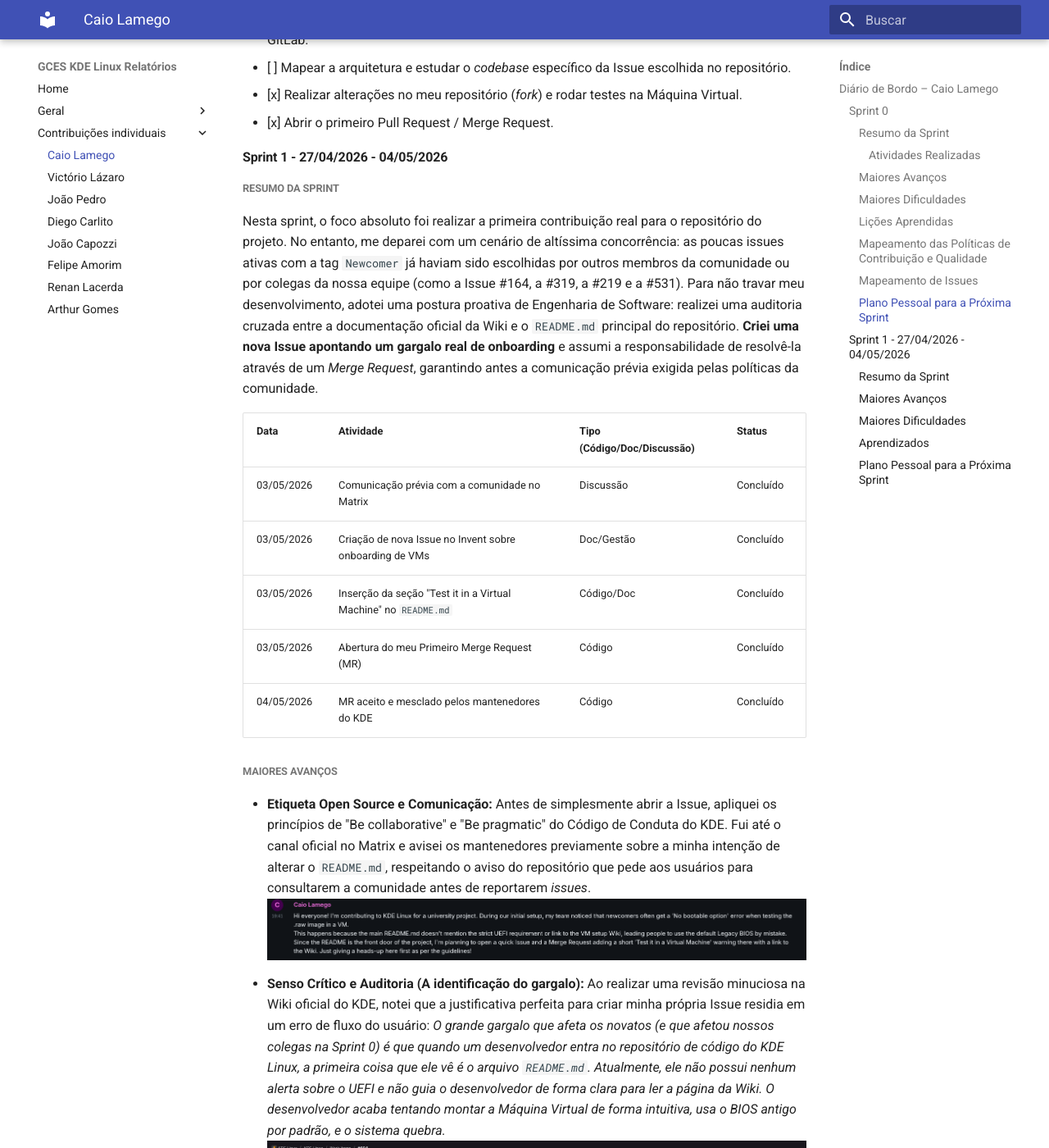
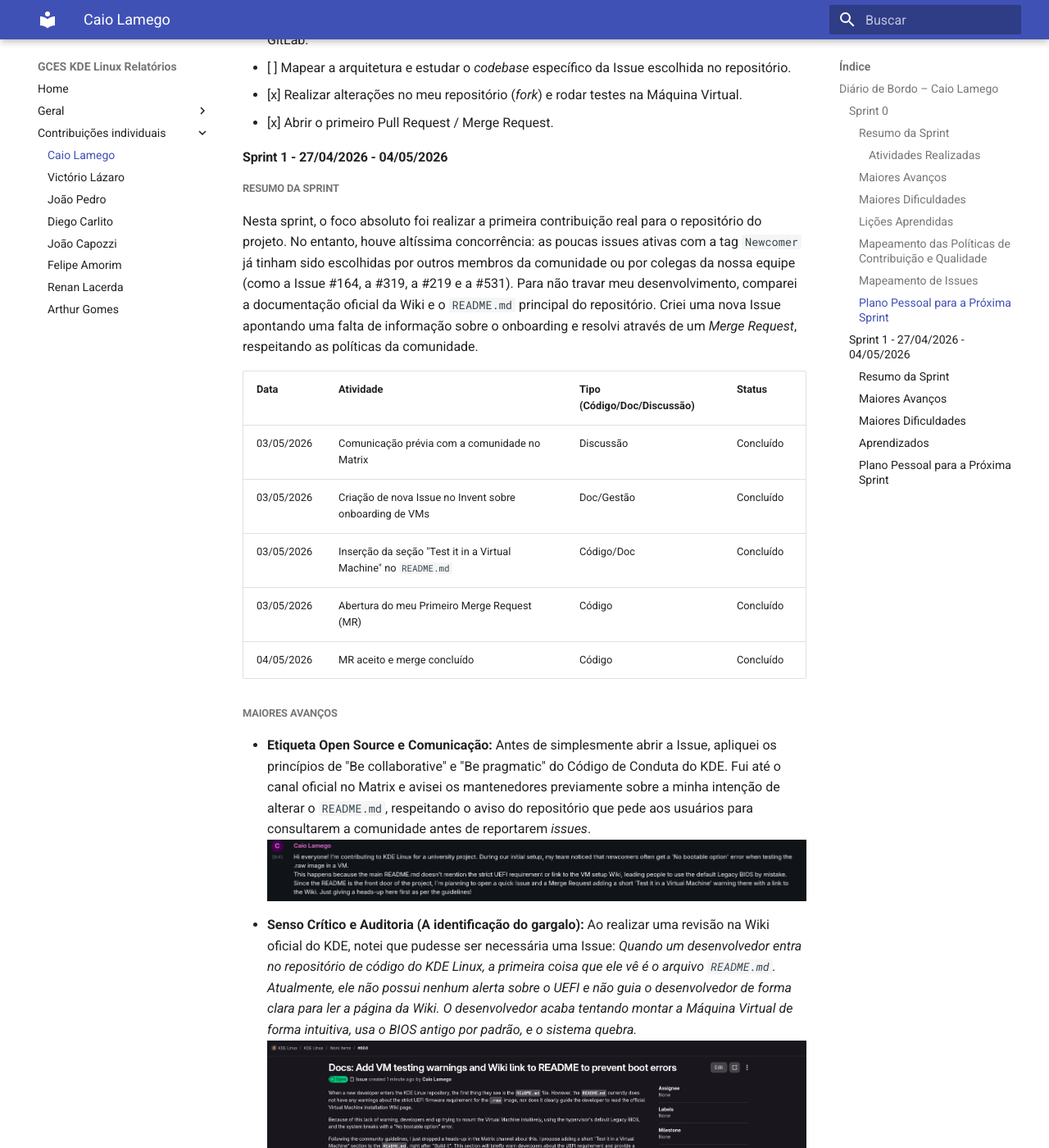
Before and after one commit to caiolamego/GCES-KDELinux-relatorios, an MkDocs documentation site: the page built from docs/contribuicoes_individuais/caiolamego/diarioDeBordo.md, in a window 1280 px wide and 1400 px high, scrolled down 3590 px. Shown: the whole window at 82% size. Built offline with MkDocs 1.6.1 and Material for MkDocs 9.7.7, drawn with Linux system fonts in a browser that asks for light colours; some of the changed text lies outside the part shown.

Commit message:
atualiza diário de bordo - sprint1 (Caio)

```diff
--- a/docs/contribuicoes_individuais/caiolamego/diarioDeBordo.md
+++ b/docs/contribuicoes_individuais/caiolamego/diarioDeBordo.md
@@ -55,7 +55,7 @@
 #### Sprint 1 - 27/04/2026 - 04/05/2026
 
 ##### Resumo da Sprint
-Nesta sprint, o foco absoluto foi realizar a primeira contribuição real para o repositório do projeto. No entanto, me deparei com um cenário de altíssima concorrência: as poucas issues ativas com a tag `Newcomer` já haviam sido escolhidas por outros membros da comunidade ou por colegas da nossa equipe (como a Issue #164, a #319, a #219 e a #531). Para não travar meu desenvolvimento, adotei uma postura proativa de Engenharia de Software: realizei uma auditoria cruzada entre a documentação oficial da Wiki e o `README.md` principal do repositório. **Criei uma nova Issue apontando um gargalo real de onboarding** e assumi a responsabilidade de resolvê-la através de um *Merge Request*, garantindo antes a comunicação prévia exigida pelas políticas da comunidade.
+Nesta sprint, o foco absoluto foi realizar a primeira contribuição real para o repositório do projeto. No entanto, houve altíssima concorrência: as poucas issues ativas com a tag `Newcomer` já tinham sido escolhidas por outros membros da comunidade ou por colegas da nossa equipe (como a Issue #164, a #319, a #219 e a #531). Para não travar meu desenvolvimento, comparei a documentação oficial da Wiki e o `README.md` principal do repositório. Criei uma nova Issue apontando uma falta de informação sobre o onboarding e resolvi através de um *Merge Request*, respeitando as políticas da comunidade.
 
 | Data | Atividade | Tipo (Código/Doc/Discussão) | Status |
 |---|---|---|---|
@@ -63,26 +63,27 @@
 | 03/05/2026 | Criação de nova Issue no Invent sobre onboarding de VMs | Doc/Gestão | Concluído |
 | 03/05/2026 | Inserção da seção "Test it in a Virtual Machine" no `README.md` | Código/Doc | Concluído |
 | 03/05/2026 | Abertura do meu Primeiro Merge Request (MR) | Código | Concluído |
-| 04/05/2026 | MR aceito e mesclado pelos mantenedores do KDE | Código | Concluído |
+| 04/05/2026 | MR aceito e merge concluído | Código | Concluído |
 
 ##### Maiores Avanços
 * **Etiqueta Open Source e Comunicação:** Antes de simplesmente abrir a Issue, apliquei os princípios de "Be collaborative" e "Be pragmatic" do Código de Conduta do KDE. Fui até o canal oficial no Matrix e avisei os mantenedores previamente sobre a minha intenção de alterar o `README.md`, respeitando o aviso do repositório que pede aos usuários para consultarem a comunidade antes de reportarem *issues*.
 ![aviso no Matrix](./assets/sprint1-matrix.png)
-* **Senso Crítico e Auditoria (A identificação do gargalo):** Ao realizar uma revisão minuciosa na Wiki oficial do KDE, notei que a justificativa perfeita para criar minha própria Issue residia em um erro de fluxo do usuário: *O grande gargalo que afeta os novatos (e que afetou nossos colegas na Sprint 0) é que quando um desenvolvedor entra no repositório de código do KDE Linux, a primeira coisa que ele vê é o arquivo `README.md`. Atualmente, ele não possui nenhum alerta sobre o UEFI e não guia o desenvolvedor de forma clara para ler a página da Wiki. O desenvolvedor acaba tentando montar a Máquina Virtual de forma intuitiva, usa o BIOS antigo por padrão, e o sistema quebra.*
+* **Senso Crítico e Auditoria (A identificação do gargalo):** Ao realizar uma revisão na Wiki oficial do KDE, notei que pudesse ser necessária uma Issue: *Quando um desenvolvedor entra no repositório de código do KDE Linux, a primeira coisa que ele vê é o arquivo `README.md`. Atualmente, ele não possui nenhum alerta sobre o UEFI e não guia o desenvolvedor de forma clara para ler a página da Wiki. O desenvolvedor acaba tentando montar a Máquina Virtual de forma intuitiva, usa o BIOS antigo por padrão, e o sistema quebra.*
 ![Issue Sprint1](./assets/issue-sp1.png)
-* **Primeira Contribuição:** Criei valor real para a comunidade solucionando essa falha apontada acima. Inseri a seção `Test it in a Virtual Machine` no `README.md` alertando sobre o UEFI e submeti meu primeiro *Merge Request* oficial com sucesso.
+* **Primeira Contribuição:** Contribuição para a comunidade solucionando essa falha apontada acima. Inseri a seção `Test it in a Virtual Machine` no `README.md` alertando sobre o UEFI e submeti meu primeiro *Merge Request*.
 ![MR Sprint1](./assets/mr-sp1.png)
-* **MR Aprovado:** O Merge Request foi aprovado e mesclado pelos mantenedores do KDE, o que representa a minha primeira contribuição oficial para um projeto Open Source de grande porte.
-![MR Sprint1 Aprovado](./assets/merge.png)
+
+* **MR aprovado:** O Merge Request foi aprovado pelos mantenedores do KDE e integrado ao código principal, dessa forma atualizando a documentação do projeto.
+![MR Sprint1](./assets/merge.png)
 
 ##### Maiores Dificuldades
-* **Concorrência Agressiva por Issues:** A maior dificuldade da sprint foi a escassez de tarefas, por serem poucas de newcomers e por estarem sendo disputadas por diversos membros da comunidade. A maioria das Issues mais acessíveis já estavam atribuídas, o que me forçou a criar minha própria Issue para não ficar parado.
+* **Concorrência Agressiva por Issues:** A maior dificuldade da sprint foi a alta de tarefas, por serem poucas de newcomers e por estarem sendo disputadas por diversos membros da comunidade. A maioria das Issues mais acessíveis já estavam atribuídas, o que me forçou a criar minha própria Issue.
 
 ##### Aprendizados
 * **A Importância da Transparência:** Aprendi que, no Open Source, o processo de comunicação (avisar no Matrix, justificar a Issue) é tão importante quanto o código em si. Respeitar as regras de governança do repositório abre portas mais facilmente.
-* **A Importância da Porta de Entrada (README):** Compreendi que ter uma boa documentação na Wiki não basta se o arquivo raiz do repositório não conduzir ativamente os novos contribuidores até ela e não fizer alertas de infraestrutura para os ambientes locais de *build* e teste.
+* **A Importância do README:** Compreendi que ter uma boa documentação na Wiki não basta se o arquivo raiz do repositório não conduzir ativamente os novos contribuidores até ela e não fizer alertas de infraestrutura para os ambientes locais de *build* e teste.
 
 ##### Plano Pessoal para a Próxima Sprint
-* [ ] Acompanhar a revisão (*Code Review*) do meu Merge Request pelos mantenedores do KDE.
-* [ ] Fazer os ajustes (*commits* adicionais) caso os mantenedores solicitem alterações.
+* [x] Acompanhar a revisão (*Code Review*) do meu Merge Request pelos mantenedores do KDE.
+* [ ] Começar a contribuir em novas Issues, além de Newcomer, para ganhar mais experiência com o código.
 * [ ] Estudar o *codebase* com maior antecedência para a Sprint 2, buscando atuar ativamente em *issues* de código.
```
